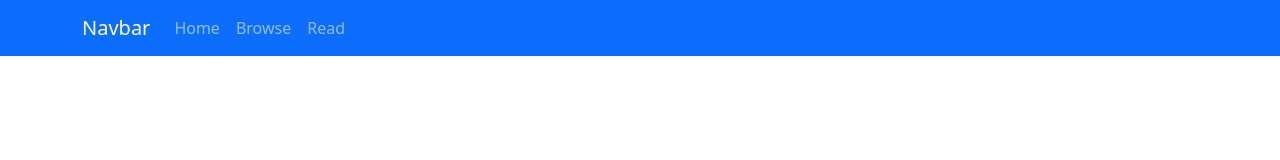
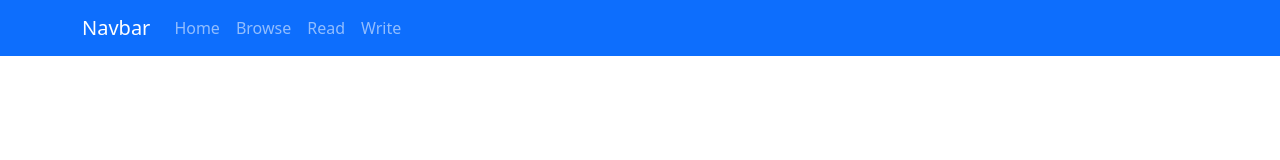
Before and after one commit to fionntmcc/DataRepresentationProject2024, a React (Create React App) app in the folder story-reader/: page / in a window 1280 px wide. Shown: the top 160 px of the page. Built offline with nearby package versions, Linux system fonts and the light colour scheme.

Commit message:
Update navbar to display link to write page

```diff
--- a/story-reader/src/components/NavigationBar.js
+++ b/story-reader/src/components/NavigationBar.js
@@ -12,6 +12,7 @@ const NavigationBar = () => {
               <Nav.Link href="/home">Home</Nav.Link>
               <Nav.Link href="/browse">Browse</Nav.Link>
               <Nav.Link href="/read">Read</Nav.Link>
+              <Nav.Link href="/write">Write</Nav.Link>
             </Nav>
           </Container>
       </Navbar>
```
